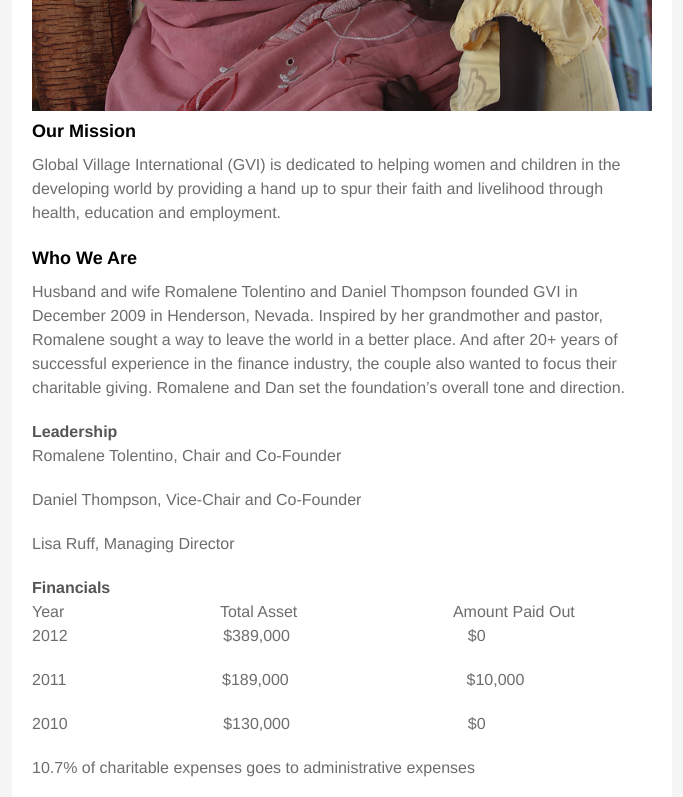
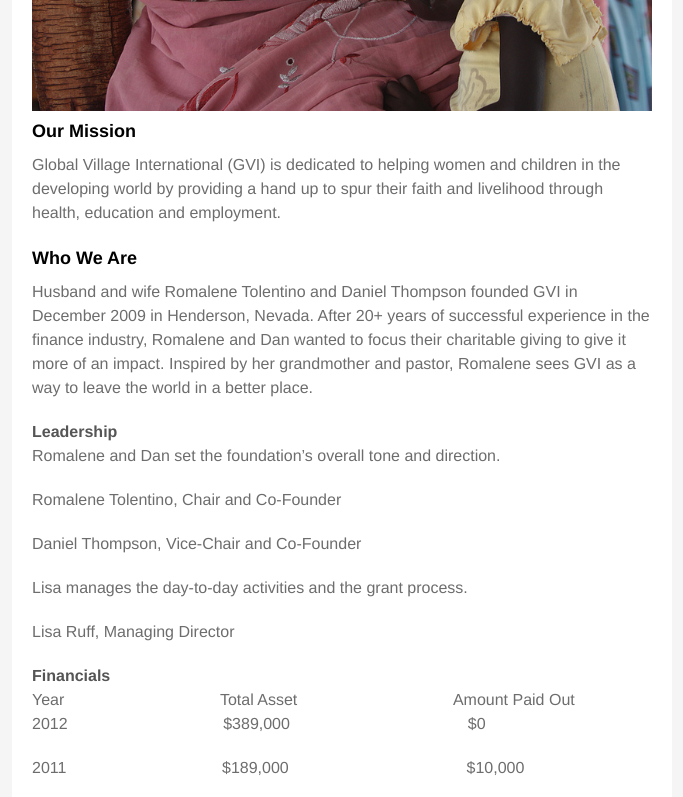
Before and after one commit to lisamruff/lisamruff.github.io, a plain HTML site: page index.html in a window 1280 px wide. Shown: the part 501-1298 px from the top of the page, without its empty margins (298-981 px from the left). Drawn offline with Linux system fonts and the light colour scheme; a web font is replaced by a local one.

Commit message:
Make change

```diff
--- a/index.html
+++ b/index.html
@@ -33,14 +33,14 @@
 
 <h3>Who We Are</h3>
 
-<p>Husband and wife Romalene Tolentino and Daniel Thompson founded GVI in December 2009 in Henderson, Nevada.  Inspired by her grandmother and pastor, Romalene sought a way to leave the world in a better place.   And after 20+ years of successful experience in the finance industry, the couple also wanted to focus their charitable giving.  Romalene and Dan set the foundation’s overall tone and direction.  </p>
+<p>Husband and wife Romalene Tolentino and Daniel Thompson founded GVI in December 2009 in Henderson, Nevada.   After 20+ years of successful experience in the finance industry, Romalene and Dan wanted to focus their charitable giving to give it more of an impact.  Inspired by her grandmother and pastor, Romalene sees GVI as a way to leave the world in a better place.</p>
 
 <h4>Leadership</h4>
-
+<p>Romalene and Dan set the foundation’s overall tone and direction.</p>
 <p>Romalene Tolentino, Chair and Co-Founder</p>
 
 <p>Daniel Thompson, Vice-Chair and Co-Founder</p>
-
+<p>Lisa manages the day-to-day activities and the grant process.</p>
 <p>Lisa Ruff, Managing Director</p>
 
 
```
